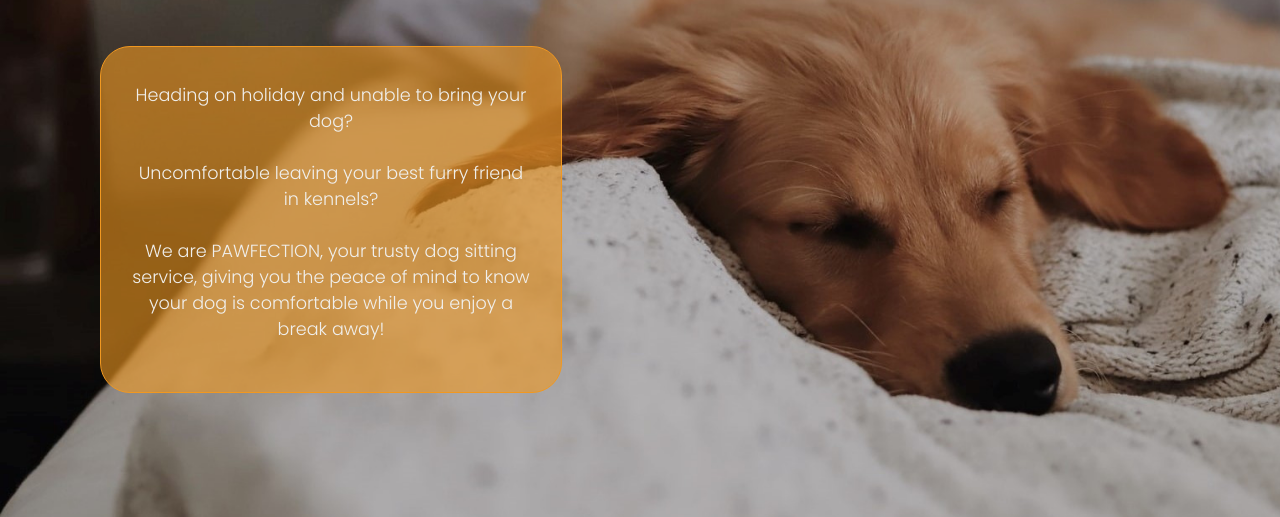
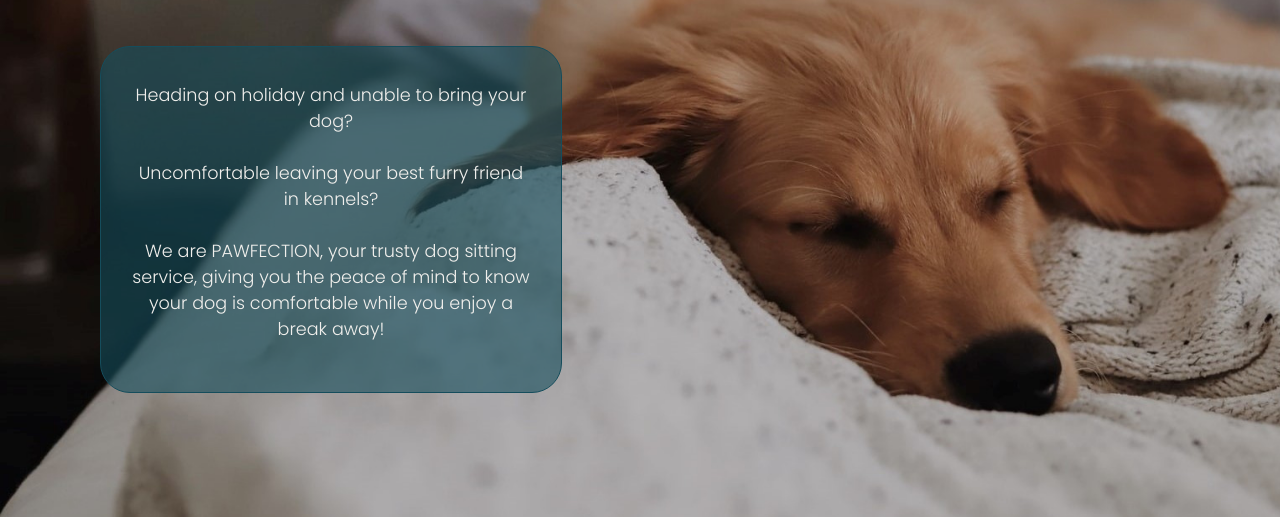
Before and after one commit to kreilly86/p1-pawfection, a plain HTML site: page index.html in a window 1280 px wide. Shown: the part 304-821 px from the top of the page. Drawn offline with Linux system fonts and the light colour scheme.

Commit message:
change homepage text box contrast

```diff
--- a/assets/css/style.css
+++ b/assets/css/style.css
@@ -69,7 +69,7 @@ h1,h2,h3 {
 /* intro text overlay */
 
 #intro-text {
-    color: #f0efec;
+    color: #F0EFEC;
     font-family: Poppins, sans-serif;
     font-size: 110%;
     width: 400px;
@@ -78,8 +78,8 @@ h1,h2,h3 {
     padding: 35px 30px 30px 30px;
     text-align: center;
 
-    background-color: rgba(241,152,32,.6);
-    border: 1px solid #f19820;
+    background-color: rgba(21, 77, 92, 0.6);
+    border: 1px solid #154D5C;
     border-radius: 30px 30px 30px 30px;
 
     bottom: 0px;
```
